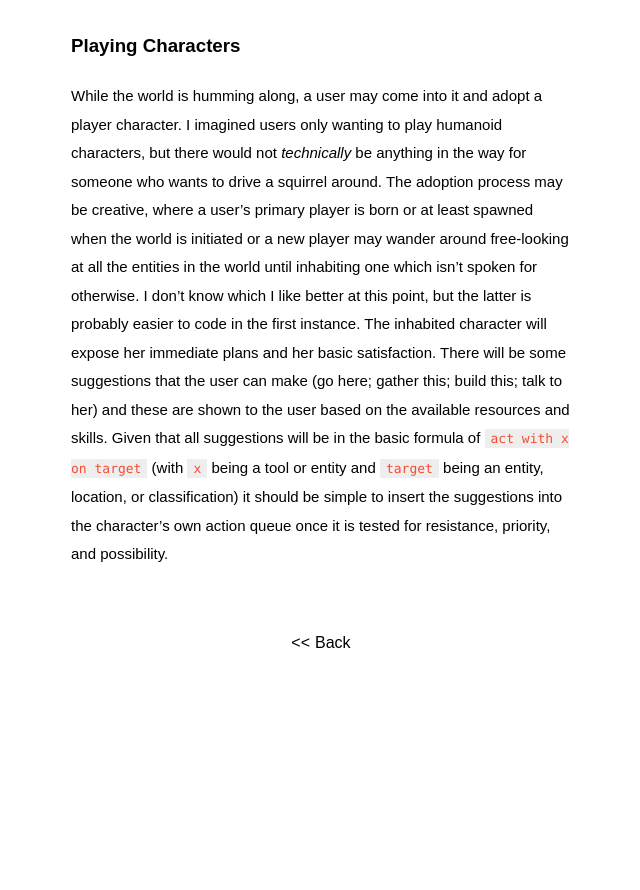
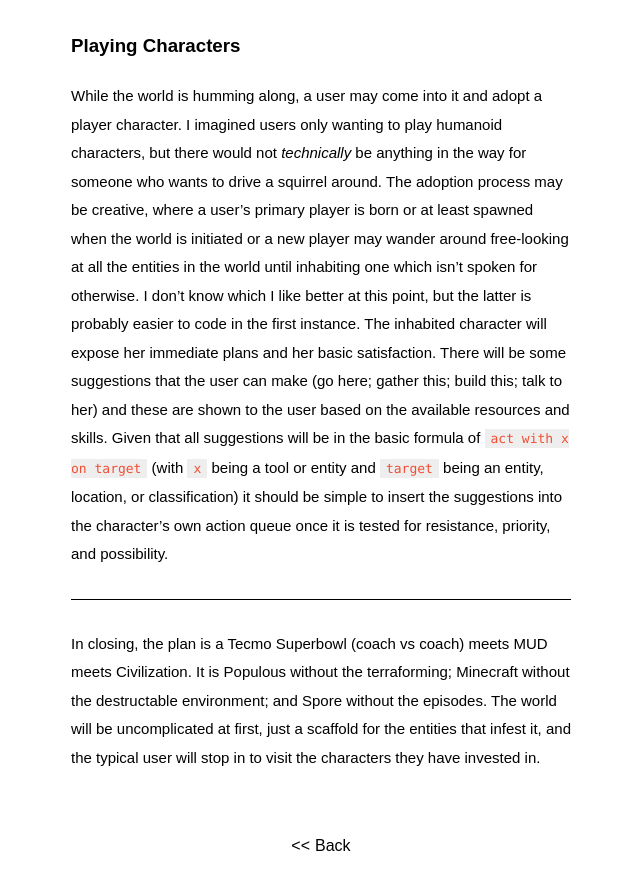
Before and after one commit to cubap/trade, a Jekyll site: the page built from _posts/2015-10-30-describe-the-game.md, in a window 1280 px wide and 900 px high, scrolled down 1551 px. Shown: the top 890 px of the window, without its empty margins (319-959 px from the left). Built offline with Jekyll 4.4.1, drawn with Linux system fonts in a browser that asks for light colours; some web fonts are replaced; before the commit the page ends 2248 px from its top, so only the background shows below that.

Commit message:
Update 2015-10-30-describe-the-game.md

```diff
--- a/_posts/2015-10-30-describe-the-game.md
+++ b/_posts/2015-10-30-describe-the-game.md
@@ -20,3 +20,7 @@ The first accomplishment, I think, in the development of `Trade` will be the cre
 ### Playing Characters
 While the world is humming along, a user may come into it and adopt a player character. I imagined users only wanting to play humanoid characters, but there would not *technically* be anything in the way for someone who wants to drive a squirrel around. The adoption process may be creative, where a user's primary player is born or at least spawned when the world is initiated or a new player may wander around free-looking at all the entities in the world until inhabiting one which isn't spoken for otherwise. I don't know which I like better at this point, but the latter is probably easier to code in the first instance.
 The inhabited character will expose her immediate plans and her basic satisfaction. There will be some suggestions that the user can make (go here; gather this; build this; talk to her) and these are shown to the user based on the available resources and skills. Given that all suggestions will be in the basic formula of `act with x on target` (with `x` being a tool or entity and `target` being an entity, location, or classification) it should be simple to insert the suggestions into the character's own action queue once it is tested for resistance, priority, and possibility.
+
+<hr>
+
+In closing, the plan is a Tecmo Superbowl (coach vs coach) meets MUD meets Civilization. It is Populous without the terraforming; Minecraft without the destructable environment; and Spore without the episodes. The world will be uncomplicated at first, just a scaffold for the entities that infest it, and the typical user will stop in to visit the characters they have invested in.
```
